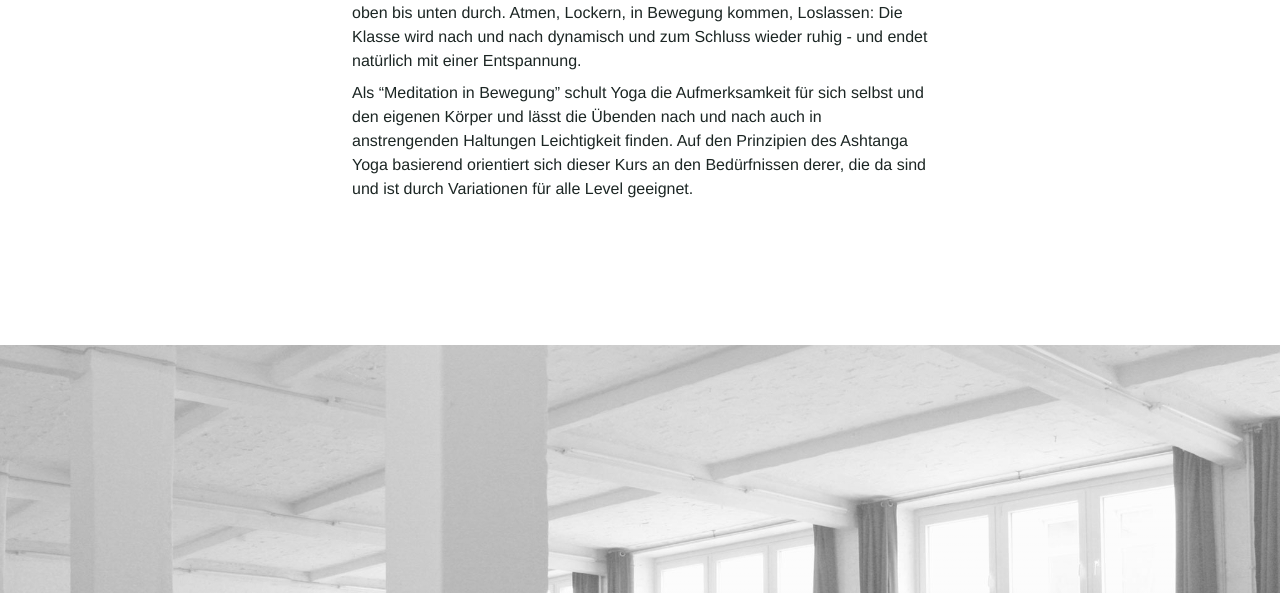
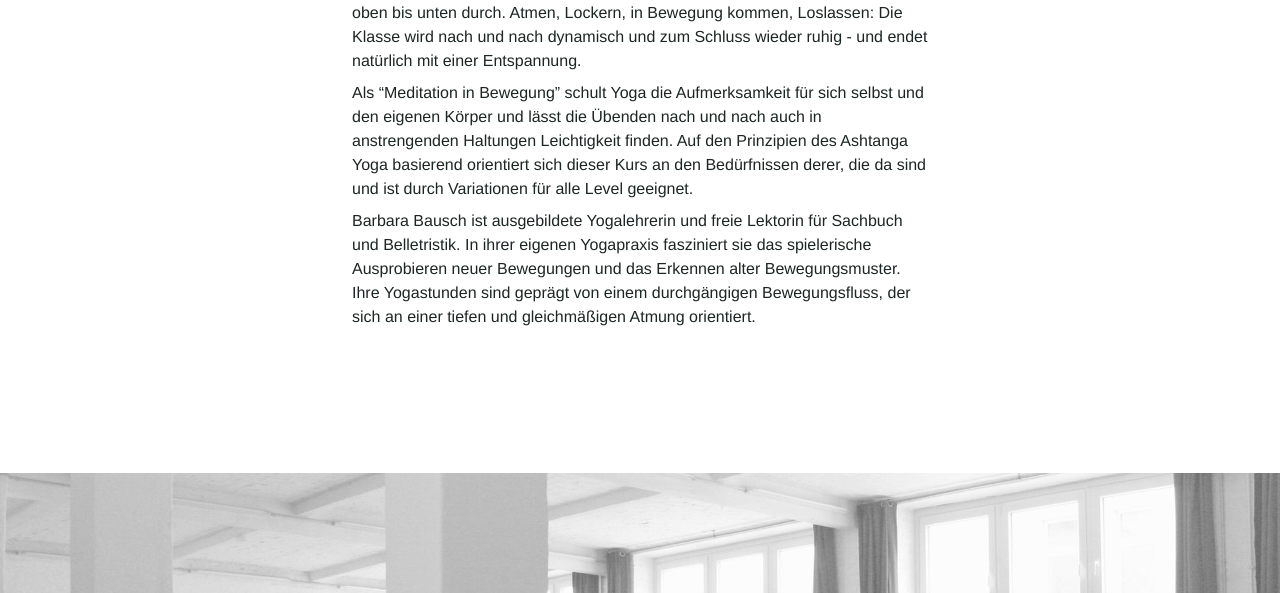
Before and after one commit to Kriesse/urbanraum, a Jekyll site: the page built from _classes/yoga-barbara.md, in a window 1280 px wide. Shown: the part 727-1320 px from the top of the page. Built offline with Jekyll 4.4.1, drawn with Linux system fonts in a browser that asks for light colours; nearby versions of some CDN libraries.

Commit message:
Update yoga-barbara.md

```diff
--- a/_classes/yoga-barbara.md
+++ b/_classes/yoga-barbara.md
@@ -34,8 +34,16 @@ description_en: |
 
   Als "Meditation in Bewegung" schult Yoga die Aufmerksamkeit für sich selbst und den eigenen Körper und lässt die Übenden nach und nach auch in anstrengenden Haltungen Leichtigkeit finden. Auf den Prinzipien des Ashtanga Yoga basierend orientiert sich dieser Kurs an den Bedürfnissen derer, die da sind und ist durch Variationen für alle Level geeignet.
 
+  Barbara Bausch ist ausgebildete Yogalehrerin und freie Lektorin für Sachbuch und Belletristik.
+  In ihrer eigenen Yogapraxis fasziniert sie das spielerische Ausprobieren neuer Bewegungen und das Erkennen alter Bewegungsmuster.
+  Ihre Yogastunden sind geprägt von einem durchgängigen Bewegungsfluss, der sich an einer tiefen und gleichmäßigen Atmung orientiert.
+
 description_de: |
   Bevor der Kopf sich anfüllt mit den Dingen des Tages biegen wir uns einmal von oben bis unten durch. Atmen, Lockern, in Bewegung kommen, Loslassen: Die Klasse wird nach und nach dynamisch und zum Schluss wieder ruhig - und endet natürlich mit einer Entspannung.
 
   Als "Meditation in Bewegung" schult Yoga die Aufmerksamkeit für sich selbst und den eigenen Körper und lässt die Übenden nach und nach auch in anstrengenden Haltungen Leichtigkeit finden. Auf den Prinzipien des Ashtanga Yoga basierend orientiert sich dieser Kurs an den Bedürfnissen derer, die da sind und ist durch Variationen für alle Level geeignet.
+
+  Barbara Bausch ist ausgebildete Yogalehrerin und freie Lektorin für Sachbuch und Belletristik.
+  In ihrer eigenen Yogapraxis fasziniert sie das spielerische Ausprobieren neuer Bewegungen und das Erkennen alter Bewegungsmuster.
+  Ihre Yogastunden sind geprägt von einem durchgängigen Bewegungsfluss, der sich an einer tiefen und gleichmäßigen Atmung orientiert.
 ---
```
